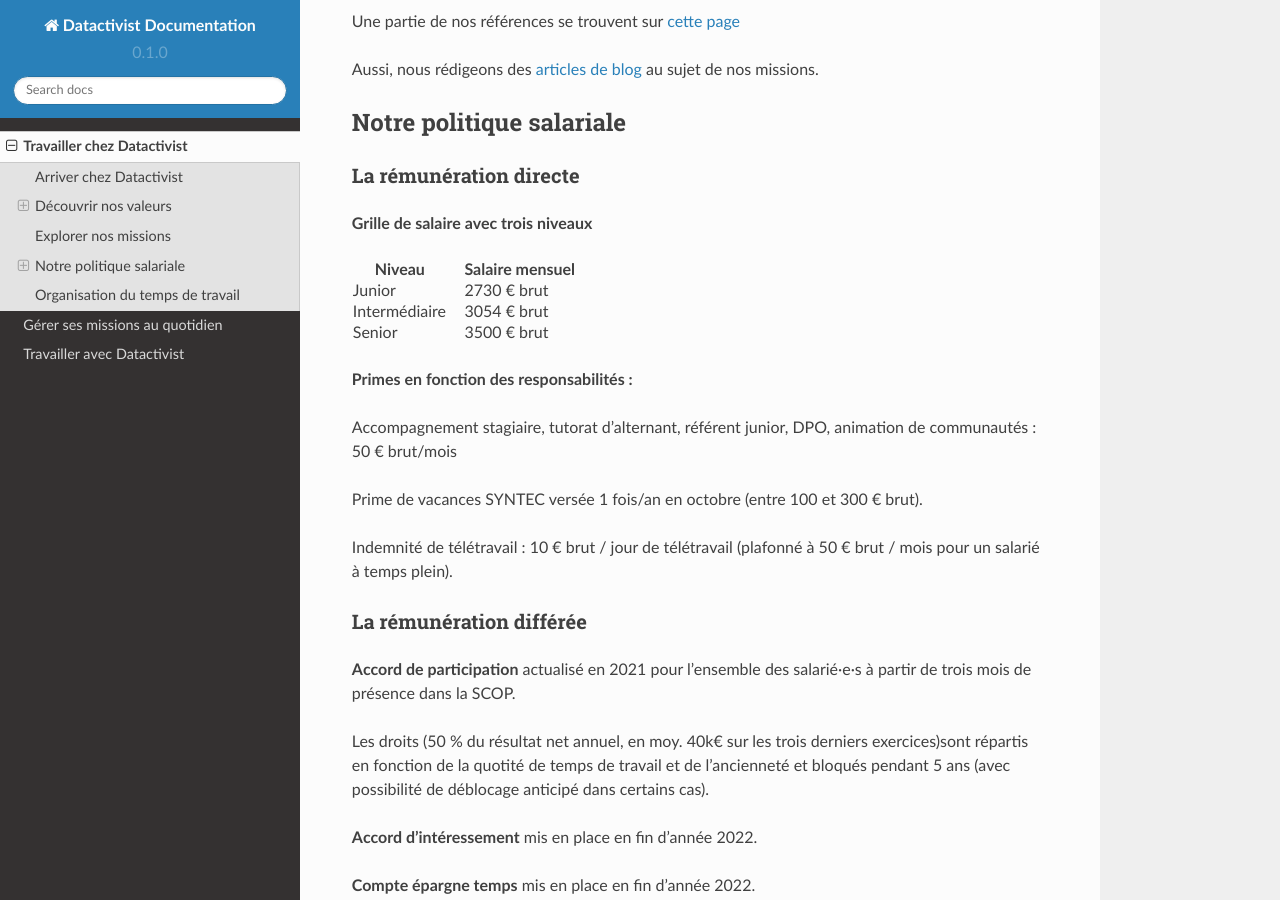
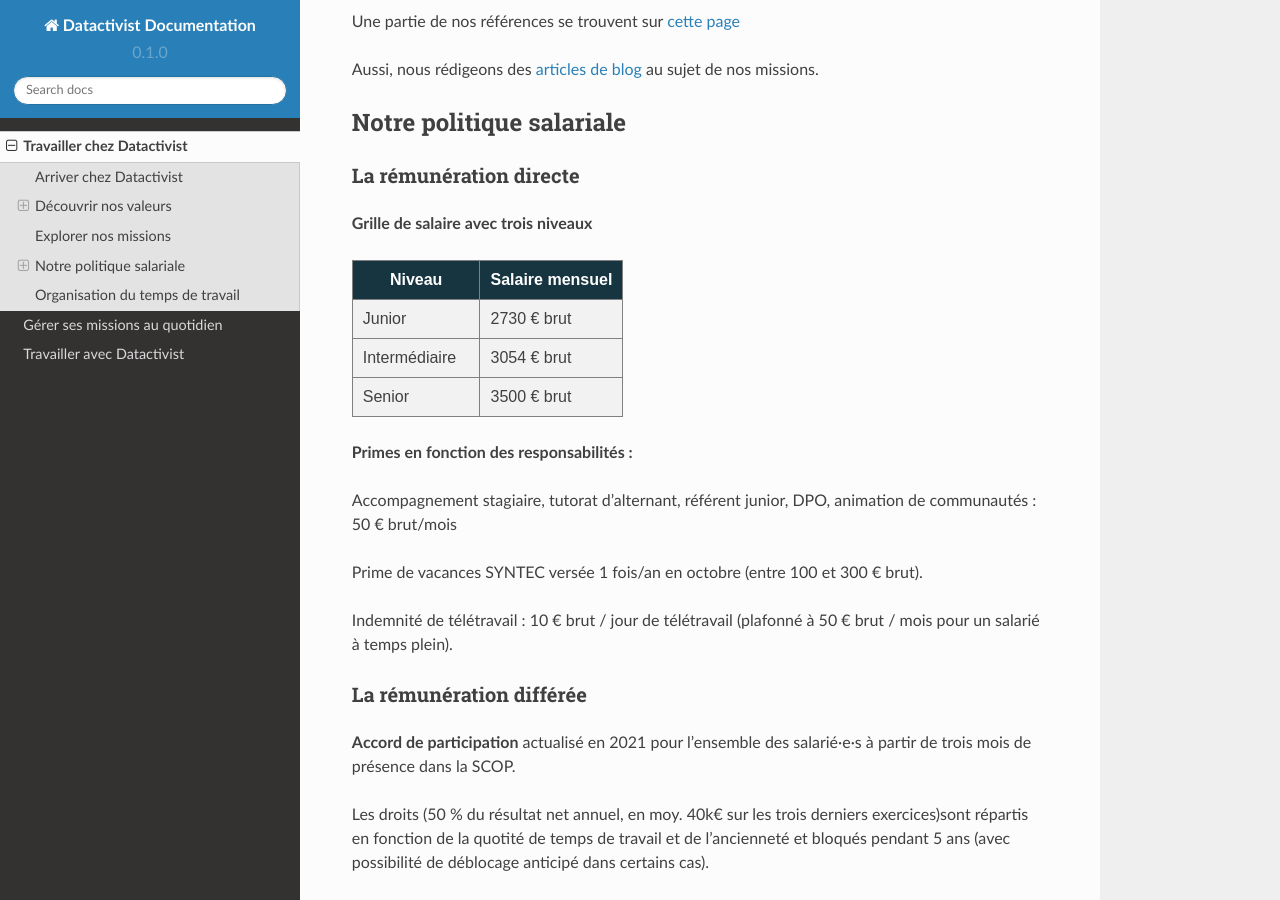
Before and after one commit to datactivist/documentation-datactivist, a Sphinx documentation site: the page built from docs/source/travailler-chez-datactivist.md, in a window 1280 px wide and 900 px high, scrolled down 2703 px. Built offline with Sphinx 7.4.7 and the Read the Docs theme 2.0.0, drawn with Linux system fonts in a browser that asks for light colours.

Commit message:
Update travailler-chez-datactivist.md

```diff
--- a/docs/source/travailler-chez-datactivist.md
+++ b/docs/source/travailler-chez-datactivist.md
@@ -83,28 +83,29 @@
 
 **Grille de salaire avec trois niveaux**
 
-   <table>
-      <thead>
-         <tr>
-            <th>Niveau &nbsp; &nbsp;</th>
-            <th>Salaire mensuel</th>
-         </tr>
-      </thead>
-      <tbody>
-         <tr>
-            <td>Junior &nbsp; &nbsp;</td>
-            <td>2730 € brut</td>
-         </tr>
-         <tr>
-            <td>Intermédiaire &nbsp; &nbsp;</td>
-            <td>3054 € brut</td>
-         </tr>
-         <tr>
-            <td>Senior</td>
-            <td>3500 € brut</td>
-         </tr>
-      </tbody>
-   </table>
+  <table border="1" style="background-color: #f2f2f2; border-collapse: collapse; font-family: Arial, sans-serif;">
+  <thead>
+    <tr>
+      <th style="background-color: #173541; color: #ffffff; padding: 10px;">Niveau</th>
+      <th style="background-color: #173541; color: #ffffff; padding: 10px;">Salaire mensuel</th>
+    </tr>
+  </thead>
+  <tbody>
+    <tr>
+      <td style="background-color: #f2f2f2; padding: 10px;">Junior &nbsp;&nbsp;</td>
+      <td style="background-color: #f2f2f2; padding: 10px;">2730 € brut</td>
+    </tr>
+    <tr>
+      <td style="background-color: #f2f2f2; padding: 10px;">Intermédiaire &nbsp;&nbsp;</td>
+      <td style="background-color: #f2f2f2; padding: 10px;">3054 € brut</td>
+    </tr>
+    <tr>
+      <td style="background-color: #f2f2f2; padding: 10px;">Senior</td>
+      <td style="background-color: #f2f2f2; padding: 10px;">3500 € brut</td>
+    </tr>
+  </tbody>
+</table>
+
 
 <p>
 
```
